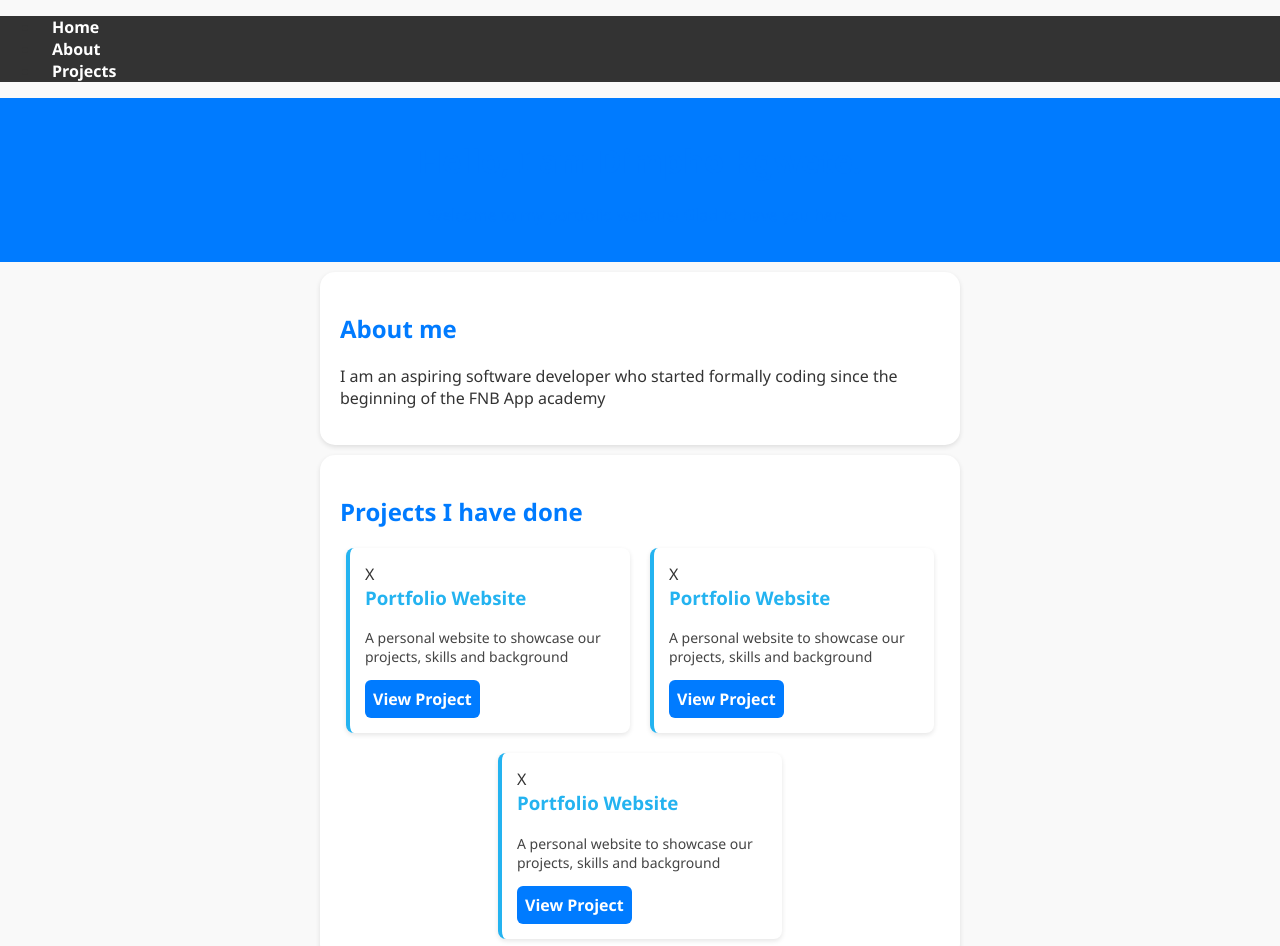
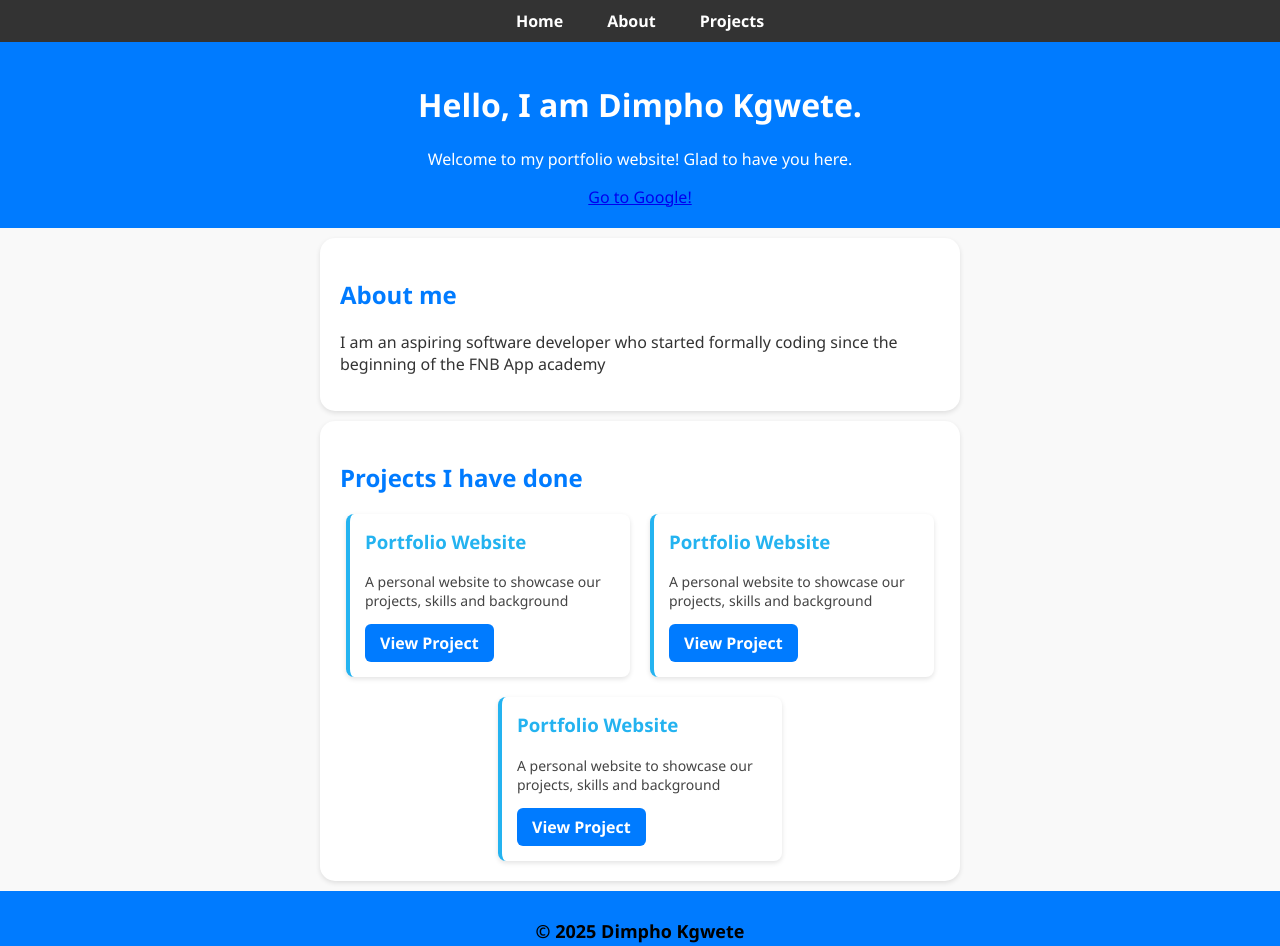
Before and after one commit to DK-Bot-Code-22/Portfolio-website, a plain HTML site: page index.html in a window 1280 px wide. Shown: the top 946 px of the page. Drawn offline with Linux system fonts and the light colour scheme.

Commit message:
Modified portfolio
This is the compete version of the portfolio website with updated and corrected elements

```diff
--- a/index.html
+++ b/index.html
@@ -6,19 +6,21 @@
     <title>Dimpho Kgwete - Portfolio</title>
 
     <link rel="stylesheet" href="style.css" >
-
 </head>
 <body>
     <nav>
         <ul class="navbar">
             <li><a href="#">Home</a></li>
-            <li><a href="#About">About</a></li>
-            <li><a href="#Projects">Projects</a></li>
+            <li><a href="#about">About</a></li>
+            <li><a href="#projects">Projects</a></li>
+
         </ul>
     </nav>
+
     <header id="top">
         <h1>Hello, I am Dimpho Kgwete.</h1>
         <p>Welcome to my portfolio website! Glad to have you here.</p>
+        <a href="https://google.com">Go to Google!</a>
     </header>
 
     <section class="about" id="about">
@@ -29,25 +31,23 @@
     <section class="projects" id="projects">
         <h2>Projects I have done</h2>
         <div class="project-list">
-
-            <div class="project-card">X
+          <div class="project-card">
                 <h3>Portfolio Website</h3>
-                    <p>A personal website to showcase our projects, skills and background</p>
+                <p>A personal website to showcase our projects, skills and background</p>
                 <a href="https://app.netlify.com/projects/dimphos-portfolio/overview" target="_blank">View Project</a>
             </div>
 
-            <div class="project-card">X
+            <div class="project-card" >
                 <h3>Portfolio Website</h3>
                     <p>A personal website to showcase our projects, skills and background</p>
                 <a href="#">View Project</a>
             </div>
 
-            <div class="project-card">X
+            <div class="project-card" >
                 <h3>Portfolio Website</h3>
                     <p>A personal website to showcase our projects, skills and background</p>
                 <a href="#">View Project</a>
             </div>
-
         </div>
     </section>
 
--- a/style.css
+++ b/style.css
@@ -8,7 +8,7 @@ body{
 
 header{
     background: #007bff;
-    color: #007bff;
+    color: #ffffff;
     padding: 20px;
     text-align: center;
 }
@@ -22,26 +22,15 @@ section{
     box-shadow: 0 2px 5px rgba(0, 0, 0, 0.111);
 }
 
-
-.about{
-    padding: 20px;
-}
-
 h2{
     color: #007bff;
 }
 
-footer{
+footer {
     text-align: center;
     padding: 10px;
     background: #007bff;
     color: #ffffff;
-}
-
-footer > p {
-    color: #000;
-    font-weight: bold;
-    font-size: 18px;
 }
 
 .social-links{
@@ -57,8 +46,14 @@ footer > p {
 
 .social-links > a:hover {
     text-decoration: underline;
-    font-size: 20px;
+    font-size: 30px;
     color: #000;
+}
+
+footer > p {
+    color: #000;
+    font-weight: bold;
+    font-size: 18px;
 }
 
 /*Project list*/
@@ -75,7 +70,7 @@ footer > p {
     padding: 15px;
     border-radius: 8px;
     width: 250px;
-    box-shadow: 0 2px 5px rgba(0, 0, 0, 0.1);
+    box-shadow: 0 2px 5px rgba(0, 0, 0, 0.113);
     transition: transform 0.2s;
 }
 
@@ -95,7 +90,7 @@ footer > p {
 
 .project-card > a {
     display: inline-block;
-    padding: 8px;
+    padding: 8px 15px;
     background-color: #007bff;
     color: #fff;
     border: none;
@@ -109,6 +104,7 @@ footer > p {
     background-color: #00056b;
 }
 
+
 nav {
     background-color: #333;
     position: sticky;
@@ -116,7 +112,7 @@ nav {
     z-index: 1000;
 }
 
-.nvbar {
+.navbar {
     list-style: none;
     display: flex;
     justify-content: center;
@@ -138,3 +134,7 @@ nav {
     background-color: #007bff;
 
 }
+
+.about{
+    padding: 20px;
+}
```
